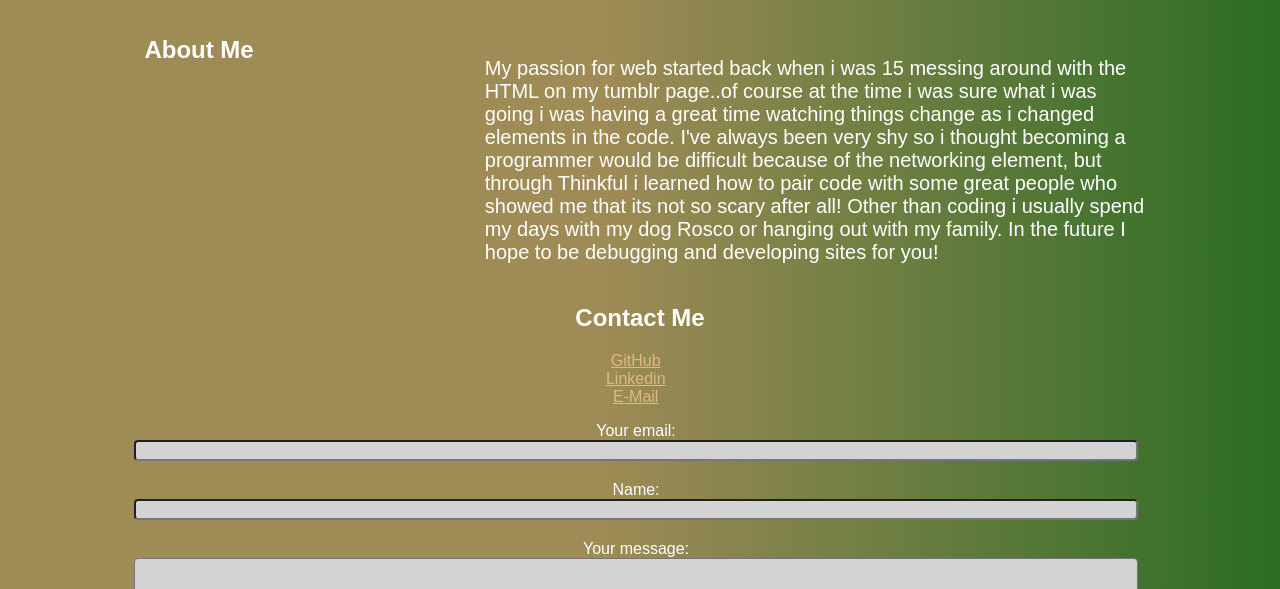
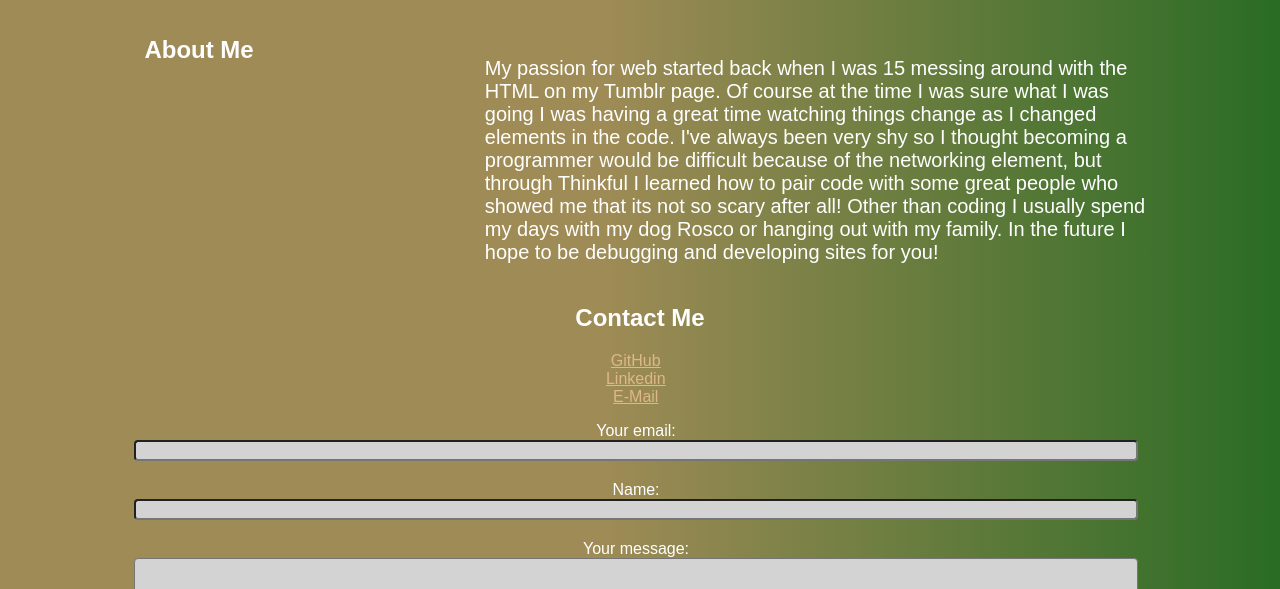
Before and after one commit to Cheyroseflammer/thinkfulPortfolio, a plain HTML site: page index.html in a window 1280 px wide. Shown: the part 511-1100 px from the top of the page. Drawn offline with Linux system fonts and the light colour scheme.

Commit message:
Fixed Errors
Spell check errors corrected.

```diff
--- a/index.html
+++ b/index.html
@@ -49,14 +49,14 @@
 
         <div class="about-text">
           <p>
-            My passion for web started back when i was 15 messing around with
-            the HTML on my tumblr page..of course at the time i was sure what i
-            was going i was having a great time watching things change as i
-            changed elements in the code. I've always been very shy so i thought
+            My passion for web started back when I was 15 messing around with
+            the HTML on my Tumblr page. Of course at the time I was sure what I
+            was going I was having a great time watching things change as I
+            changed elements in the code. I've always been very shy so I thought
             becoming a programmer would be difficult because of the networking
-            element, but through Thinkful i learned how to pair code with some
+            element, but through Thinkful I learned how to pair code with some
             great people who showed me that its not so scary after all! Other
-            than coding i usually spend my days with my dog Rosco or hanging out
+            than coding I usually spend my days with my dog Rosco or hanging out
             with my family. In the future I hope to be debugging and developing
             sites for you!
           </p>
```
